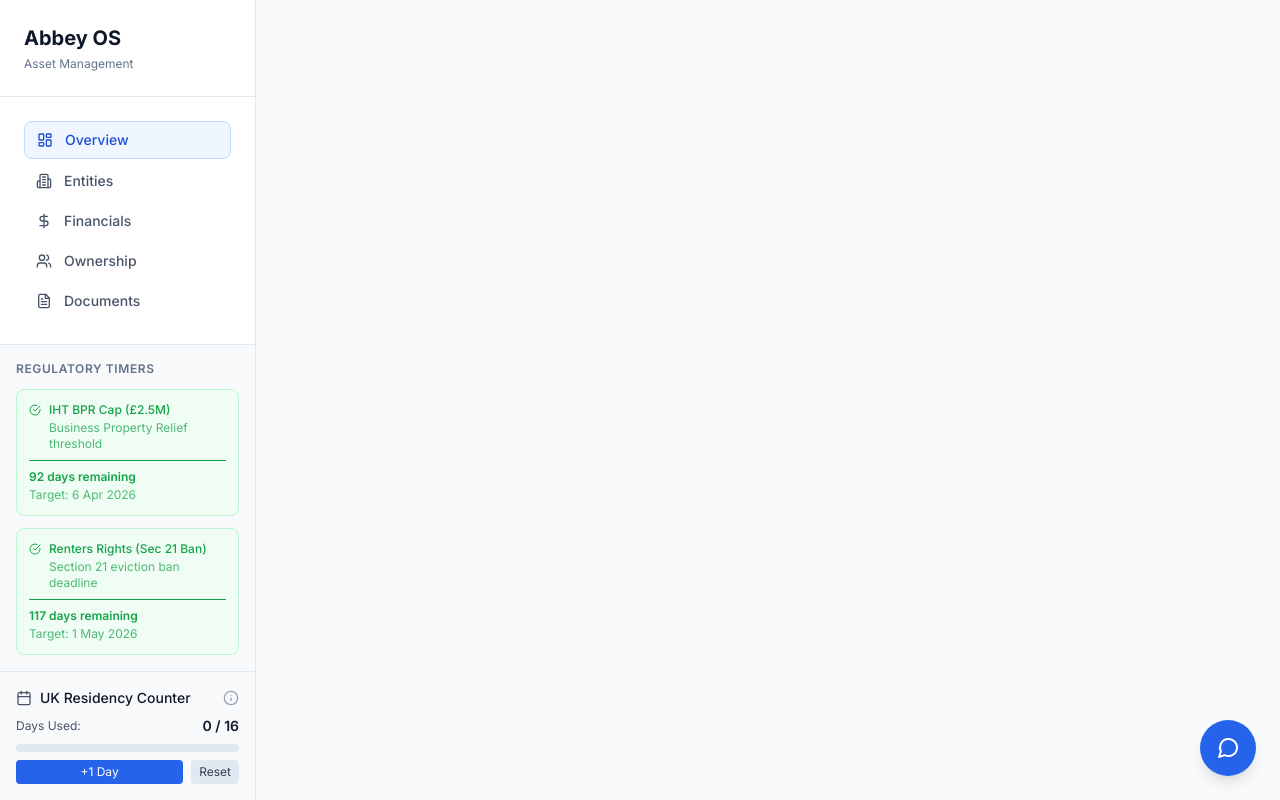
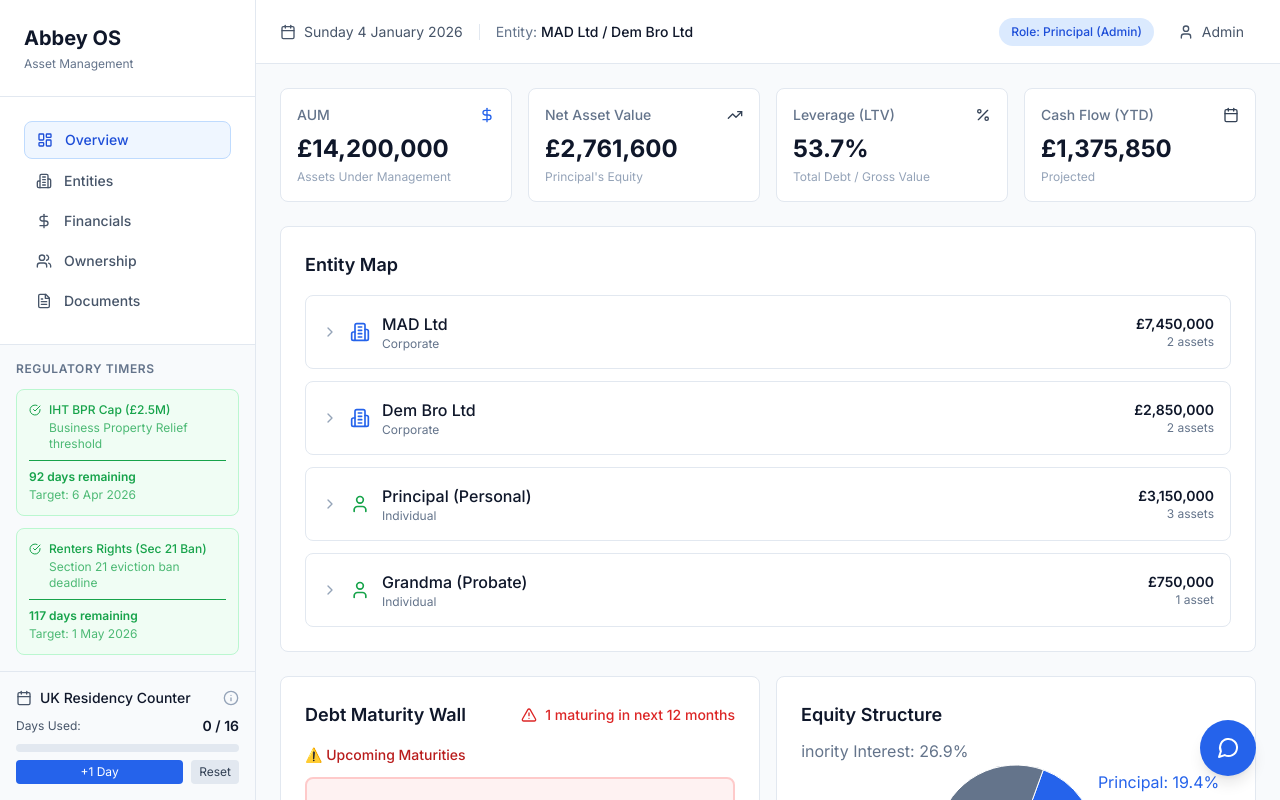
Before and after one commit to ldemetriou33/familyestate, a Next.js app: page / in a window 1280 px wide. Shown: the top 800 px of the page. Built offline with nearby package versions, Linux system fonts and the light colour scheme.

Commit message:
fix: remove massive gap above content on desktop by fixing layout structure

```diff
--- a/app/page.tsx
+++ b/app/page.tsx
@@ -70,16 +70,16 @@ function DashboardContent() {
   }
 
   return (
-    <div className="min-h-screen bg-slate-50">
+    <div className="min-h-screen bg-slate-50 flex">
       <DashboardSidebar
         onNavigate={handleNavigate}
         currentView={view}
         isOpen={sidebarOpen}
         onClose={() => setSidebarOpen(false)}
       />
-      <div className="lg:ml-64">
+      <div className="flex-1 lg:ml-0 flex flex-col">
         <DashboardHeader onMenuClick={() => setSidebarOpen(true)} />
-        <main className="p-4 lg:p-4">
+        <main className="flex-1 p-4 lg:p-4 overflow-y-auto">
           {/* IHT Alert */}
           {ihtExposure && (
             <div className="mb-4 lg:mb-4 bg-red-50 border border-red-200 rounded-lg p-3 lg:p-4">
```
